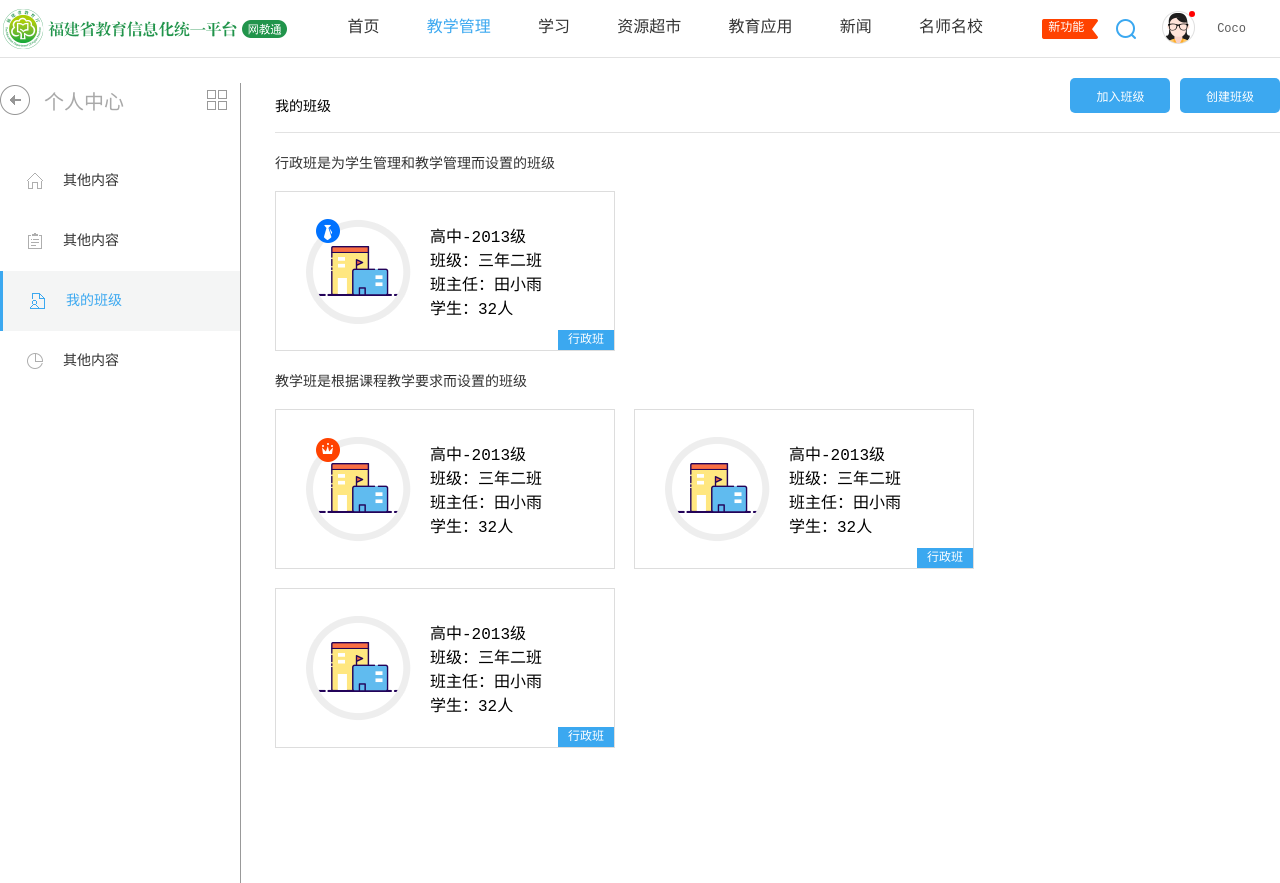
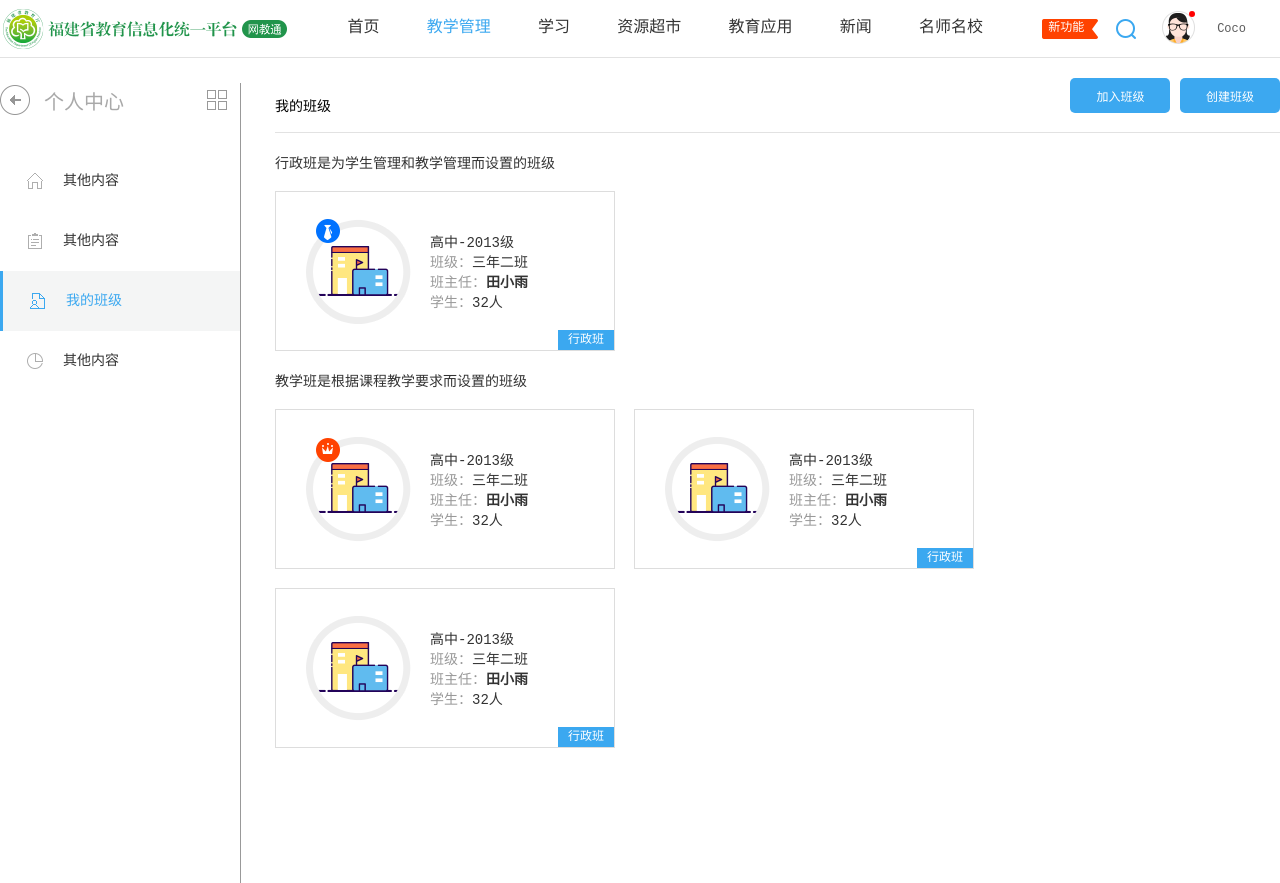
Before and after one commit to wengsj11/webbootcamp, a plain HTML site: page index.html in a window 1280 px wide. Drawn offline with Linux system fonts and the light colour scheme.

Commit message:
change font styles.

```diff
--- a/index.html
+++ b/index.html
@@ -86,10 +86,10 @@
                     <div class="cl-list-item">
                         <img src="./images/class_work.png" alt="" class="cl-list-item__pic">
                         <div class="cl-list-item__info">
-                            高中-2013级<br>
-                            班级：三年二班<br>
-                            班主任：田小雨<br>
-                            学生：32人
+                            <span class="cl-item__grade">高中-2013级</span><br />
+                            班级：<span class="cl-item__classname">三年二班</span><br />
+                            班主任：<span class="cl-item__headteacher"><strong>田小雨</strong></span><br />
+                            学生：<span class="cl-item__student">32人</span>
                         </div>
                         <div class="cl-tag">行政班</div>
                     </div>
@@ -99,30 +99,30 @@
                     <div class="cl-list-item">
                         <img src="./images/class_crown.png" alt="" class="cl-list-item__pic">
                         <div class="cl-list-item__info">
-                            高中-2013级<br>
-                            班级：三年二班<br>
-                            班主任：田小雨<br>
-                            学生：32人
+                            <span class="cl-item__grade">高中-2013级</span><br />
+                            班级：<span class="cl-item__classname">三年二班</span><br />
+                            班主任：<span class="cl-item__headteacher"><strong>田小雨</strong></span><br />
+                            学生：<span class="cl-item__student">32人</span>
                         </div>
                     </div>
                     <div class="cl-list-item">
                         <img src="./images/class_normal.png" alt="" class="cl-list-item__pic">
                         <div class="cl-list-item__info">
-                                高中-2013级<br>
-                                班级：三年二班<br>
-                                班主任：田小雨<br>
-                                学生：32人
-                            </div>
-                            <div class="cl-tag">行政班</div>
+                            <span class="cl-item__grade">高中-2013级</span><br />
+                            班级：<span class="cl-item__classname">三年二班</span><br />
+                            班主任：<span class="cl-item__headteacher"><strong>田小雨</strong></span><br />
+                            学生：<span class="cl-item__student">32人</span>
                         </div>
+                        <div class="cl-tag">行政班</div>
+                    </div>
                     <div class="cl-list-item">
                         <img src="./images/class_normal.png" alt="" class="cl-list-item__pic">
                         <div class="cl-list-item__info">
-                            高中-2013级<br>
-                                班级：三年二班<br>
-                                班主任：田小雨<br>
-                                学生：32人
-                            </div>
+                            <span class="cl-item__grade">高中-2013级</span><br />
+                            班级：<span class="cl-item__classname">三年二班</span><br />
+                            班主任：<span class="cl-item__headteacher"><strong>田小雨</strong></span><br />
+                            学生：<span class="cl-item__student">32人</span>
+                        </div>
                         <div class="cl-tag">行政班</div>
                     </div>
                 </div>
@@ -175,7 +175,7 @@
                     <div class="c-form-item">
                         <label for="className" class="c-form__label o-text label--required">班级名</label>
                         <div class="c-form-input">
-                            <input type="text" class="c-input" name="className" placeholder="请输入班级名称，限20个字符，不支持输入_和%" maxlength="20">
+                            <input type="text" class="c-input" name="className" placeholder="请输入班级名称，限20个字符，不支持输入_和%" required maxlength="20">
                         </div>
                     </div>
                     <div class="c-form-item">
--- a/styles/index.css
+++ b/styles/index.css
@@ -297,6 +297,11 @@
 }
 .cl-list-item__info {
     display: inline-block;
+    color: #999999;
+    font-size: 14px;
+}
+.cl-list-item__info span {
+    color: #333333;
 }
 .cl-tag {
     width: 56px;
```
